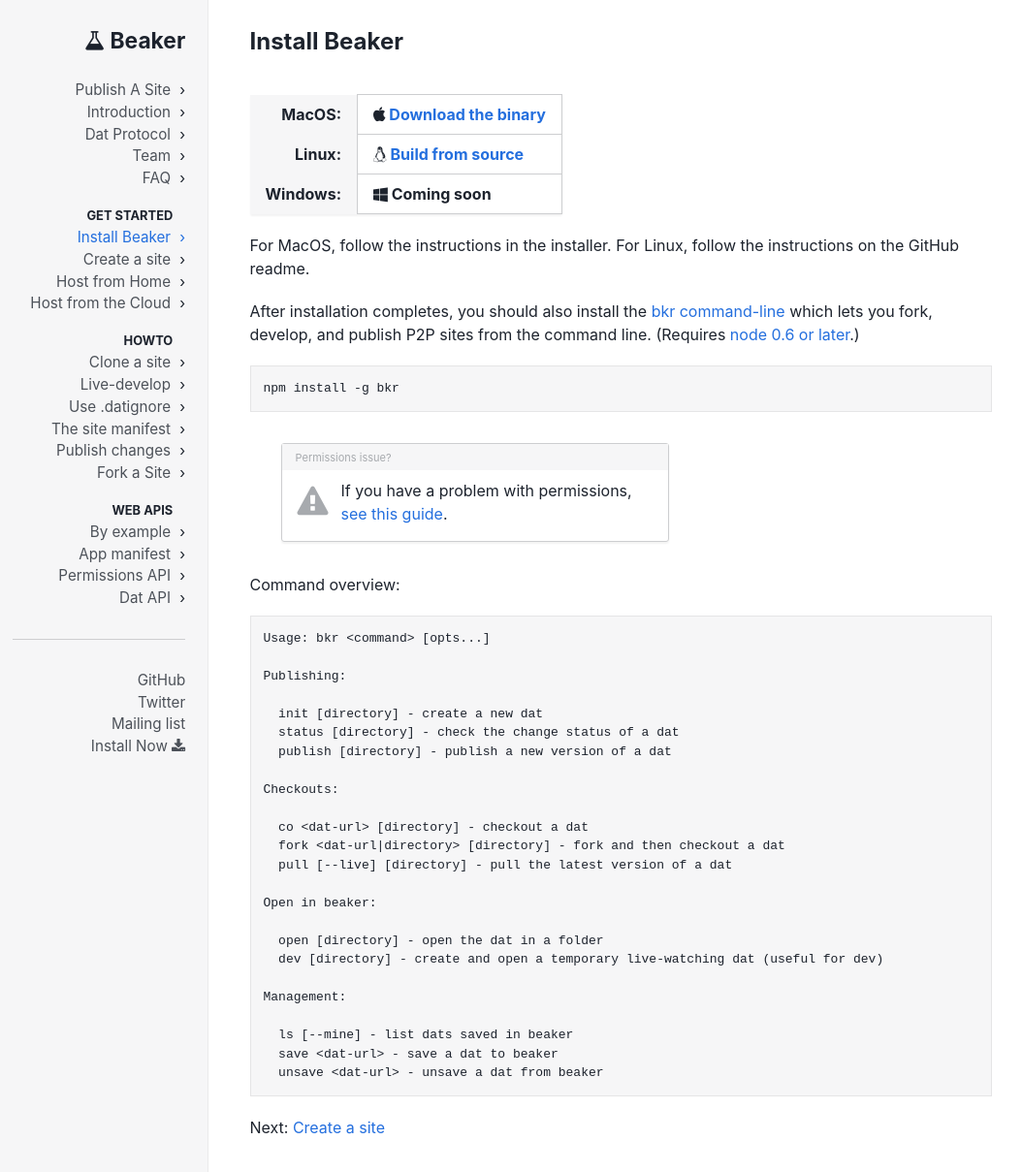
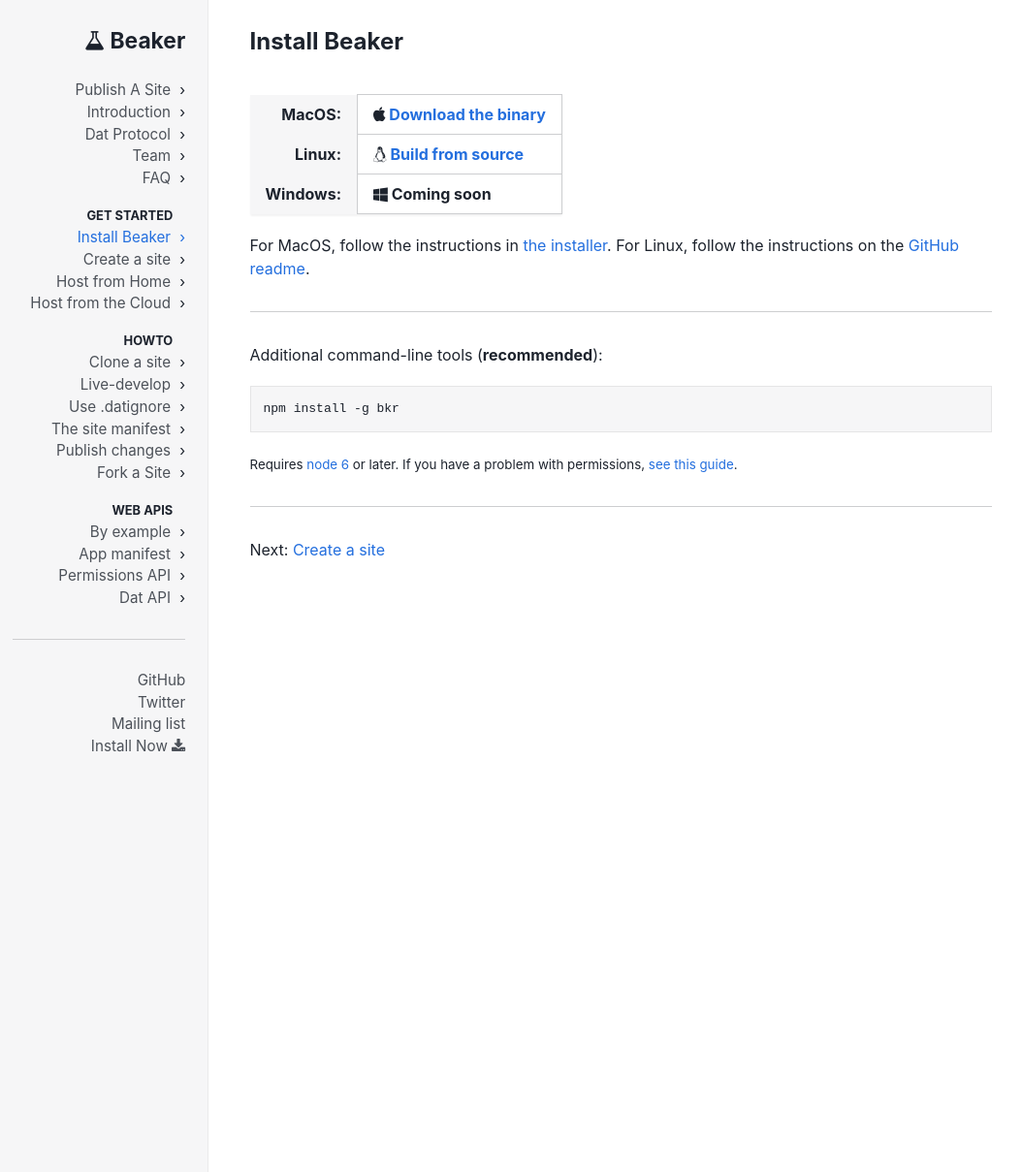
Before and after one commit to beakerbrowser/beakerbrowser.com, a Jekyll site: the page built from _docs/howto/install.md, in a window 1280 px wide and 1243 px high. Shown: the top 1209 px of the window at 97% size, without its empty margins (10-1064 px from the left). Built offline with Jekyll 4.4.1, drawn with Linux system fonts in a browser that asks for light colours.

Commit message:
Simplify install instructions

````diff
--- a/_docs/howto/install.md
+++ b/_docs/howto/install.md
@@ -21,48 +21,18 @@
   </tr>
 </table>
 
-For MacOS, follow the instructions in the installer. For Linux, follow the instructions on the GitHub readme.
+For MacOS, follow the instructions in [the installer](https://download.beakerbrowser.net/download/latest/osx). For Linux, follow the instructions on the [GitHub readme](https://github.com/beakerbrowser/beaker).
 
-After installation completes, you should also install the [bkr command-line](https://github.com/beakerbrowser/bkr) which lets you fork, develop, and publish P2P sites from the command line. (Requires [node 0.6 or later](https://nodejs.org/).)
+---
+
+Additional command-line tools (**recommended**):
 
 ```
 npm install -g bkr
 ```
 
-<div class="detailed-card thin" data-title="Permissions issue?">
-  <div class="icon"><span class="fa fa-exclamation-triangle"></span></div>
-  <div class="body">
-    <p>If you have a problem with permissions, <a href="https://docs.npmjs.com/getting-started/fixing-npm-permissions" target="_blank">see this guide</a>.</p>
-  </div>
-</div>
+<small>Requires [node 6](https://nodejs.org/) or later. If you have a problem with permissions, <a href="https://docs.npmjs.com/getting-started/fixing-npm-permissions" target="_blank">see this guide</a>.</small>
 
-Command overview:
-
-```
-Usage: bkr <command> [opts...]
-
-Publishing:
-
-  init [directory] - create a new dat
-  status [directory] - check the change status of a dat
-  publish [directory] - publish a new version of a dat
-
-Checkouts:
-
-  co <dat-url> [directory] - checkout a dat
-  fork <dat-url|directory> [directory] - fork and then checkout a dat
-  pull [--live] [directory] - pull the latest version of a dat
-
-Open in beaker:
-
-  open [directory] - open the dat in a folder
-  dev [directory] - create and open a temporary live-watching dat (useful for dev)
-
-Management:
-
-  ls [--mine] - list dats saved in beaker
-  save <dat-url> - save a dat to beaker
-  unsave <dat-url> - unsave a dat from beaker
-```
+---
 
 Next: [Create a site](./create-a-site.html)
````
